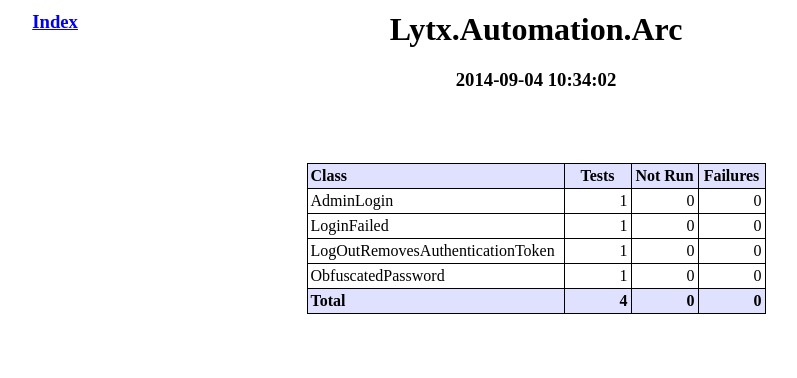
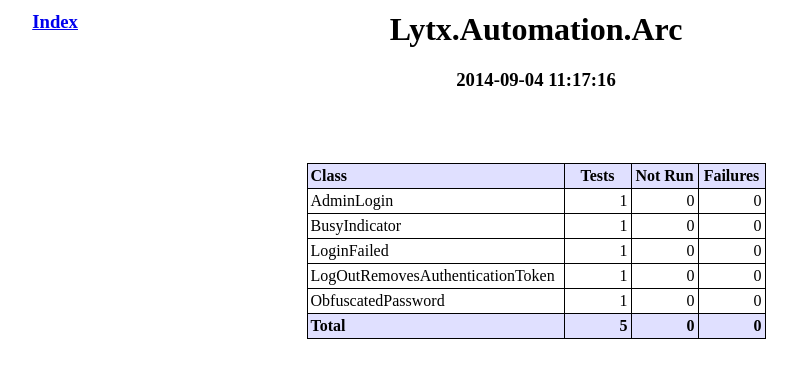
Before and after one commit to a-nilss/autoRes, a website: page testResults/Lytx.Automation.Arc.html in a window 1280 px wide. Shown: the whole page, without its empty margins (104-901 px from the left). Drawn offline with Linux system fonts and the light colour scheme.

Commit message:
Added new test results

```diff
--- a/testResults/Lytx.Automation.Arc.html
+++ b/testResults/Lytx.Automation.Arc.html
@@ -24,7 +24,7 @@
 </td>
 <td class="title">
 <h1>Lytx.Automation.Arc</h1>
-<h3>2014-09-04 10:34:02</h3>
+<h3>2014-09-04 11:17:16</h3>
 </td>
   <td class=noborder>&nbsp;</td>
 </tr>
@@ -39,6 +39,12 @@
 </tr>
 <tr>
   <td class=name>AdminLogin</td>
+  <td>1</td>
+  <td>0</td>
+  <td>0</td>
+</tr>
+<tr>
+  <td class=name>BusyIndicator</td>
   <td>1</td>
   <td>0</td>
   <td>0</td>
@@ -63,7 +69,7 @@
 </tr>
 <tr class="total-row">
   <td class=name>Total</td>
-  <td>4</td>
+  <td>5</td>
   <td>0</td>
   <td>0</td>
 </tr>
```
Also changed, not shown: testResults/index.html (+3 -3 lines).
